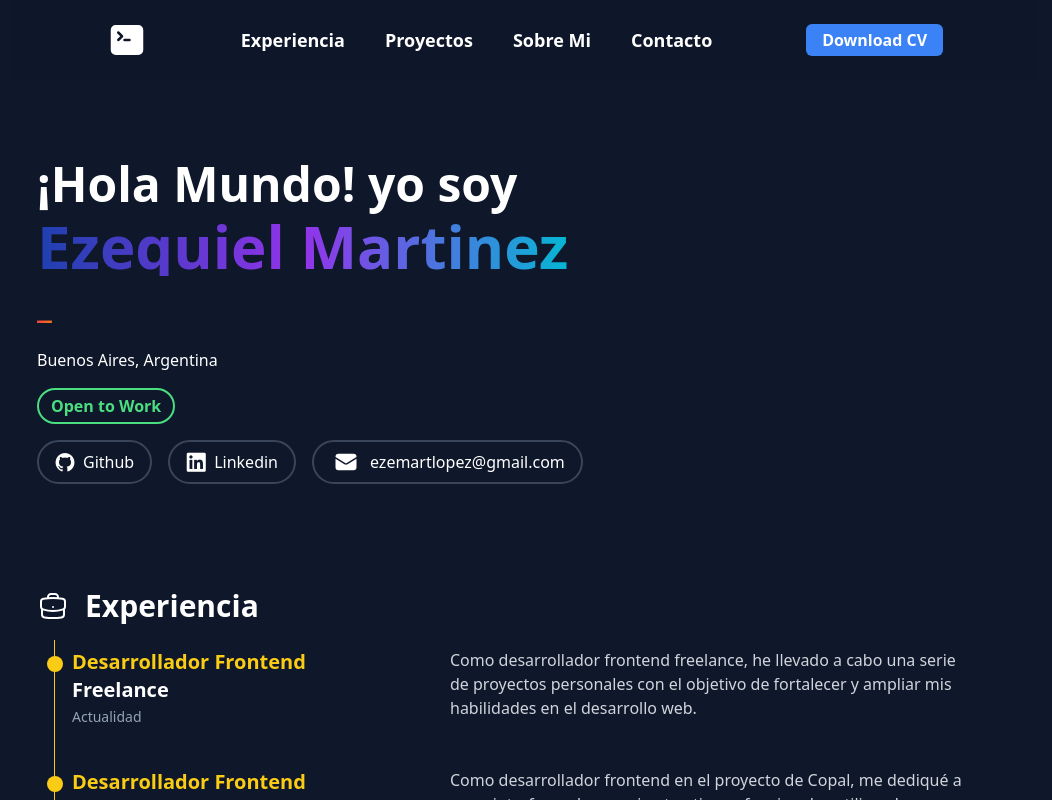
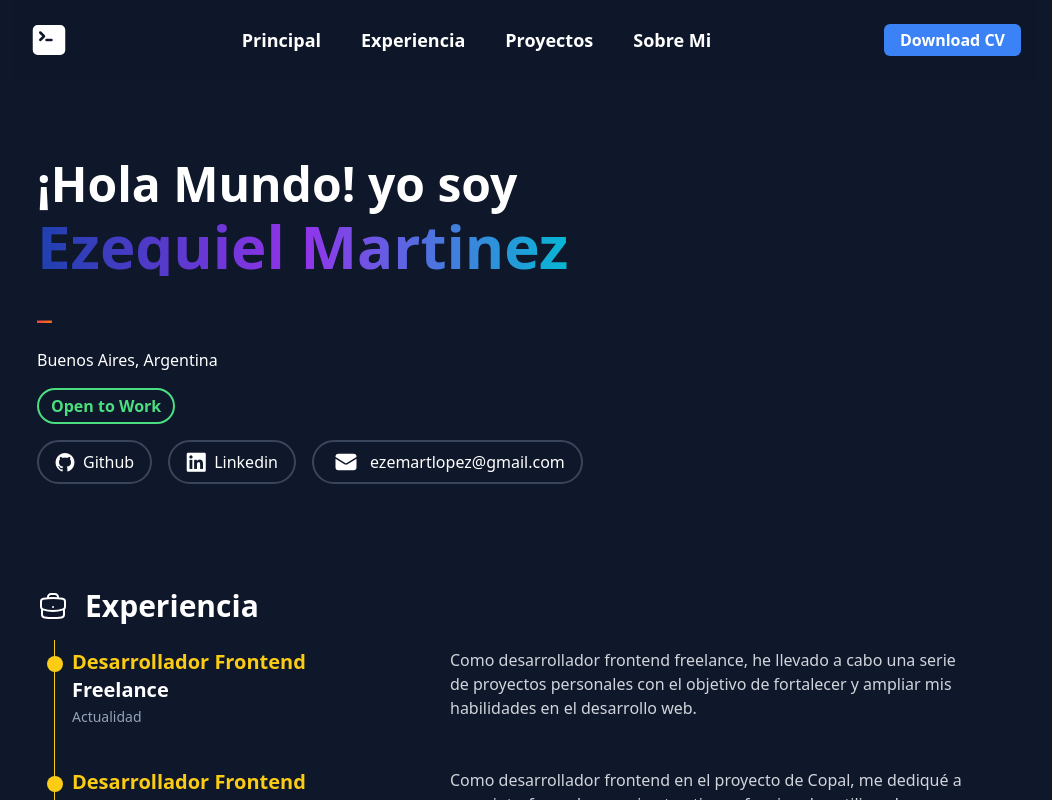
Before and after one commit to ezemartlopez/PortafolioWeb, a React (Vite) app: page / in a window 1280 px wide. Shown: the top 800 px of the page, without its empty margins (115-1167 px from the left). Built offline with nearby package versions, Linux system fonts and the light colour scheme.

Commit message:
quite contacto del navbar

```diff
--- a/src/components/Navbar.jsx
+++ b/src/components/Navbar.jsx
@@ -21,10 +21,11 @@ function Download() {
 function Links(){
   return (
     <>
+      <LinkNavbar id="Principal">Principal</LinkNavbar>
       <LinkNavbar id="Experiencia">Experiencia</LinkNavbar>
       <LinkNavbar id="Proyectos">Proyectos</LinkNavbar>
       <LinkNavbar id="SobreMi">Sobre Mi</LinkNavbar>
-      <LinkNavbar id="Contacto">Contacto</LinkNavbar>
+      {/*<LinkNavbar id="Contacto">Contacto</LinkNavbar>*/}
     </>
   );
 }
@@ -52,8 +53,8 @@ function Navbar() {
   }, []); // Se pasa un array vacío como segundo argumento para que el efecto solo se ejecute una vez al montar el componente
 
   return (
-    <nav className="sticky top-0 bg-slate-900/50 xl:px-0 px-4">
-        <div className="w-full h-[80px] flex justify-between xl:justify-evenly">
+    <nav className="sticky top-0 bg-slate-900/50  px-4 z-10">
+        <div className="w-full h-[80px] flex justify-between xl:justify-between">
             <div className="h-full flex items-center">
                 <div className="cursor-pointer">
                   <a href="#Principal">
```
